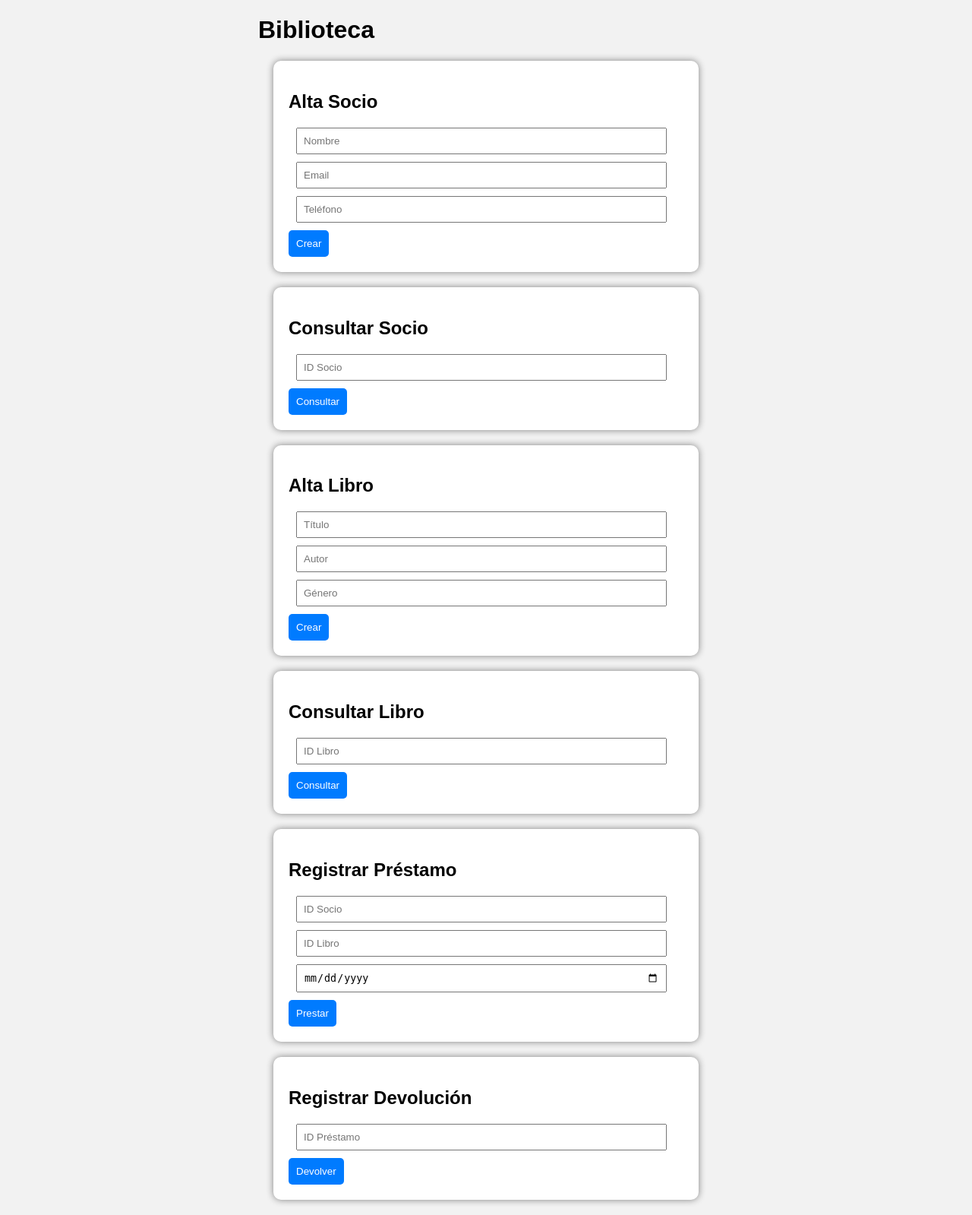
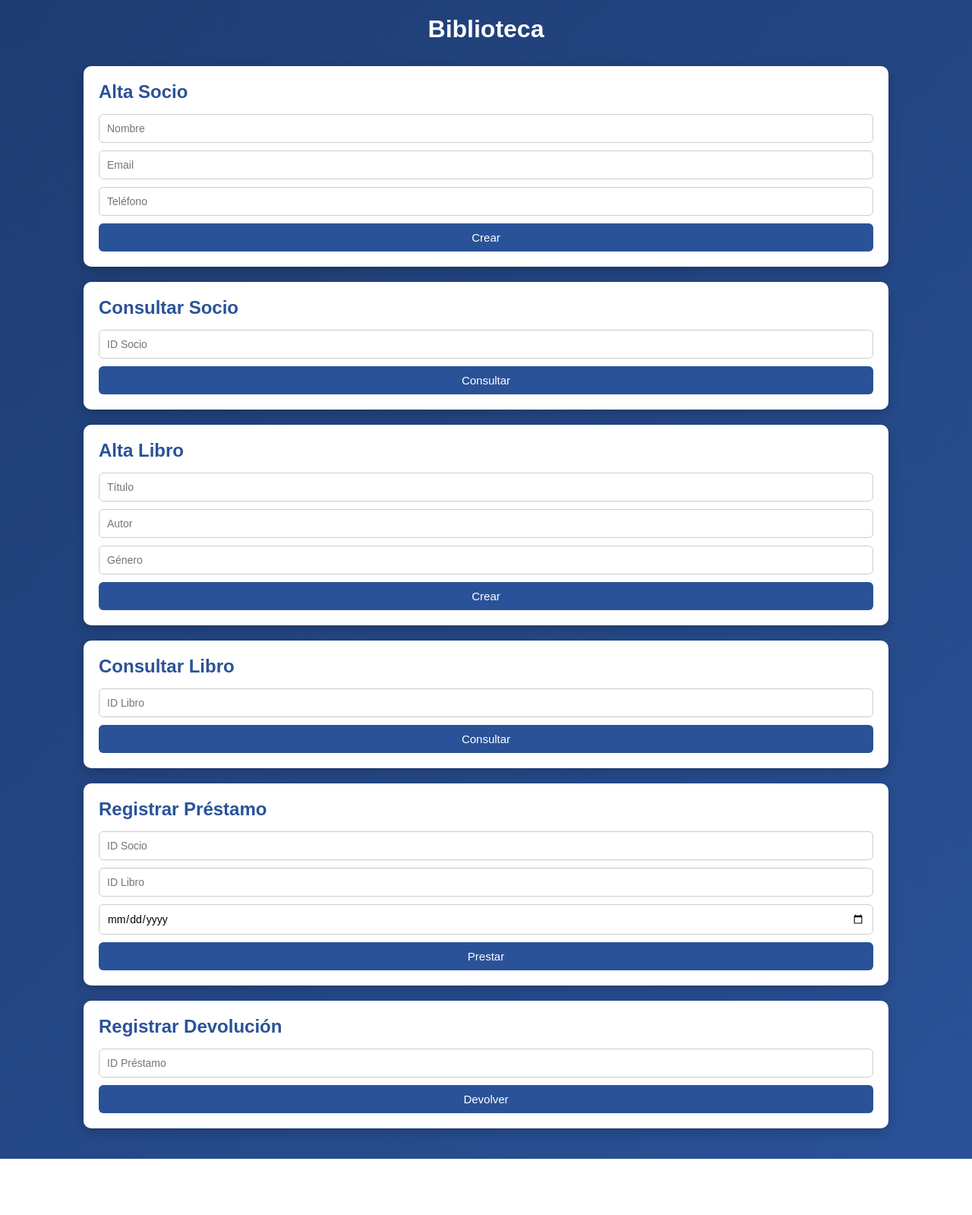
Before and after one commit to JorgeParrondo/AmpliacionEntornoCliente, a PHP site: page / in a window 1280 px wide. Shown: the whole page at 76% size. After the commit the page ends 1525 px from the top, so only its background shows below. Run offline with PHP 8.4, Linux system fonts and the light colour scheme.

Commit message:
Reestructuracion de los contenidos

```diff
--- a/Index.html
+++ b/Index.html
@@ -3,7 +3,7 @@
 <head>
 <meta charset="UTF-8">
 <title>Biblioteca</title>
-<link rel="stylesheet" href="styles.css">
+<link rel="stylesheet" href="css/styles.css">
 </head>
 <body>
 
--- a/css/styles.css
+++ b/css/styles.css
@@ -1,32 +1,77 @@
+*{
+margin:0;
+padding:0;
+box-sizing:border-box;
+font-family:Arial, Helvetica, sans-serif;
+}
+
 body{
-font-family:Arial;
-background:#f2f2f2;
+background:linear-gradient(135deg,#1e3c72,#2a5298);
+min-height:100vh;
+display:flex;
+justify-content:center;
+align-items:center;
 }
 
 .container{
-width:600px;
-margin:auto;
+width:95%;
+max-width:1100px;
+padding:20px;
+}
+
+h1{
+text-align:center;
+color:white;
+margin-bottom:30px;
 }
 
 .card{
 background:white;
 padding:20px;
-margin:20px;
+margin-bottom:20px;
 border-radius:10px;
-box-shadow:0 0 10px grey;
+box-shadow:0 5px 15px rgba(0,0,0,0.2);
+transition:0.3s;
+}
+
+.card:hover{
+transform:translateY(-5px);
+box-shadow:0 8px 20px rgba(0,0,0,0.3);
+}
+
+h2{
+margin-bottom:15px;
+color:#2a5298;
 }
 
 input{
-display:block;
-margin:10px;
-padding:8px;
-width:90%;
+width:100%;
+padding:10px;
+margin-bottom:10px;
+border-radius:6px;
+border:1px solid #ccc;
+font-size:14px;
+transition:0.2s;
+}
+
+input:focus{
+outline:none;
+border-color:#2a5298;
+box-shadow:0 0 5px rgba(42,82,152,0.4);
 }
 
 button{
+width:100%;
 padding:10px;
-background:#007bff;
+border:none;
+border-radius:6px;
+background:#2a5298;
 color:white;
-border:none;
-border-radius:5px;
+font-size:15px;
+cursor:pointer;
+transition:0.3s;
 }
+
+button:hover{
+background:#1e3c72;
+}
--- a/package.json
+++ b/package.json
@@ -19,11 +19,13 @@
   },
   "homepage": "https://github.com/JorgeParrondo/AmpliacionEntornoCliente#readme",
   "devDependencies": {
+    "@types/cors": "^2.8.19",
     "@types/express": "^5.0.6",
     "@types/node": "^25.2.3",
     "typescript": "^5.9.3"
   },
   "dependencies": {
+    "cors": "^2.8.6",
     "express": "^5.2.1",
     "sqlite3": "^5.1.7"
   }
--- a/src/server/app.ts
+++ b/src/server/app.ts
@@ -1,4 +1,5 @@
 import express from 'express';
+import cors from 'cors';
 import { db, initDB } from './db';
 import { Socio } from '../Clases/Socio';
 import { Libro } from '../Clases/Libro';
@@ -6,6 +7,8 @@ import { Prestamo } from '../Clases/Prestamo';
 import { Devolucion } from '../Clases/Devolucion';
 
 const app = express();
+
+app.use(cors());
 app.use(express.json());
 
 initDB();
```
Also changed, not shown: dist/server/app.js (+84 -98 lines), package-lock.json.
